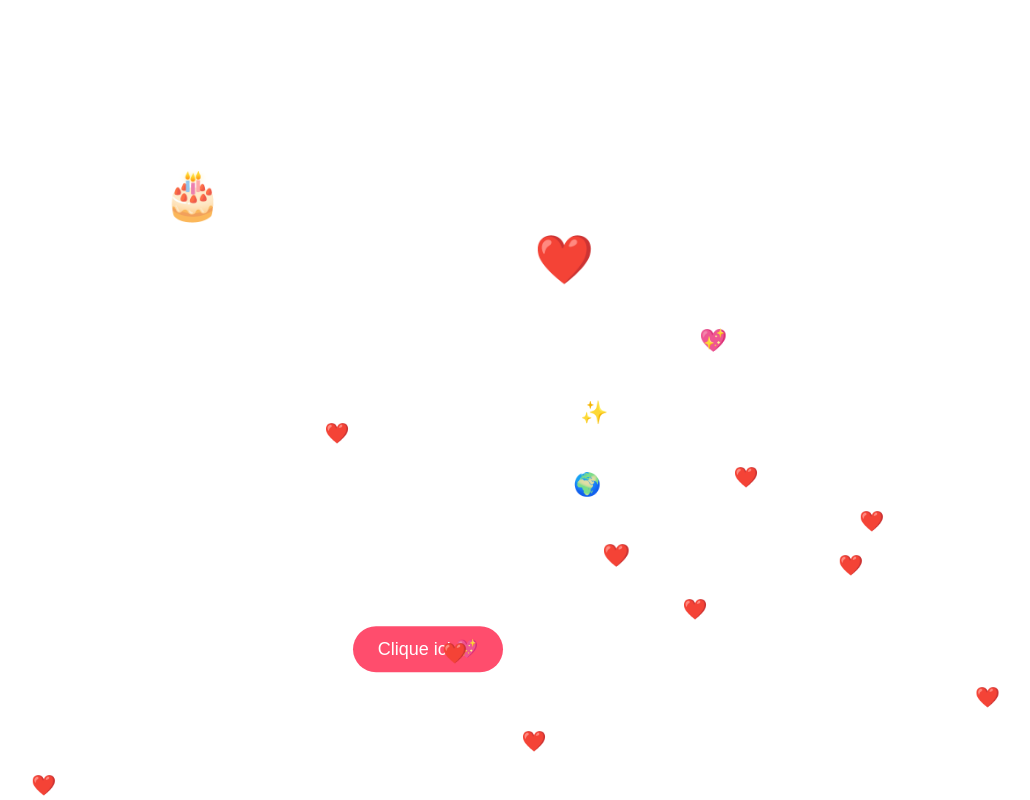
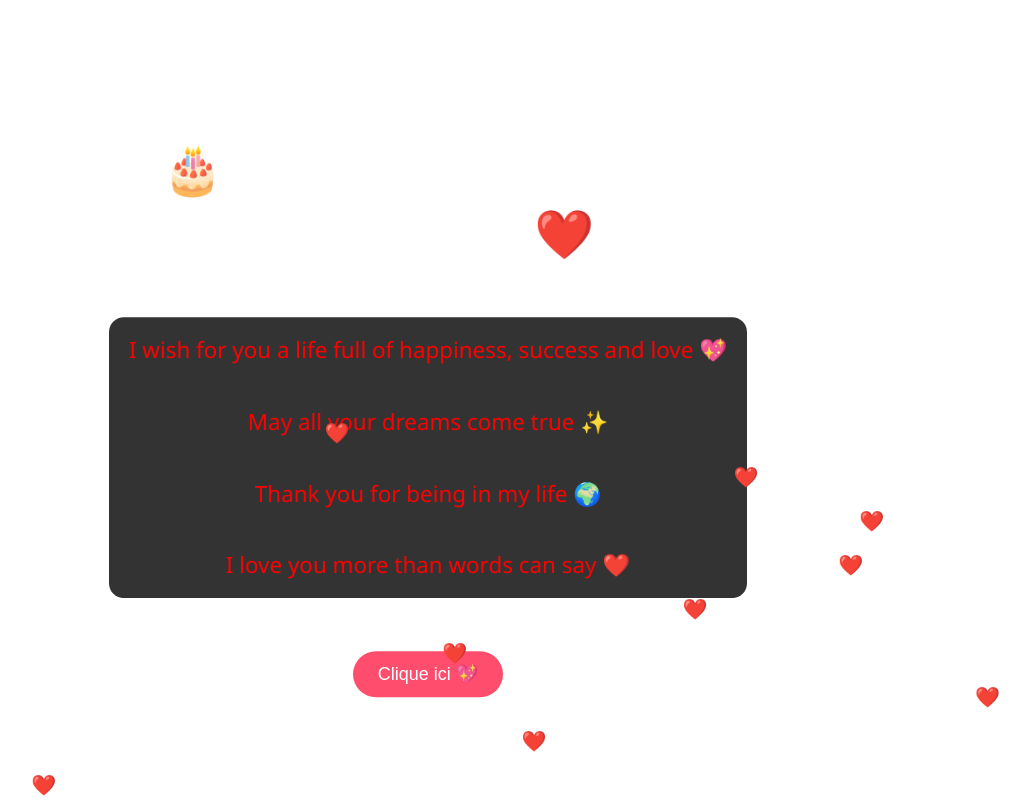
Before and after one commit to zineb-zul/birthday, a website: page index.html in a window 1280 px wide. Both pictures are taken after a click on the button "Clique ici 💖". Shown: the whole page, without its empty margins (212-1242 px from the left). Drawn offline with Linux system fonts and the light colour scheme.

Commit message:
Update index.html

```diff
--- a/index.html
+++ b/index.html
@@ -26,17 +26,21 @@
     font-size: 3em;
 }
 
+/* texte message surprise */
 p {
     font-size: 1.4em;
     margin-top: 20px;
     line-height: 1.6;
+    padding: 15px 20px;
+    border-radius: 15px;
+    background-color: rgba(0, 0, 0, 0.8); /* fond noir semi-transparent */
+    color: red; /* tu peux mettre blue si tu veux */
+    display: inline-block; /* pour que le fond soit autour du texte seulement */
 }
 
 /* texte initial caché */
 .hidden {
     opacity: 0;
-    color: red; /* <-- ici tu choisis la couleur */
-    /* pour bleu, mets color: blue; */
 }
 
 /* animation texte */
@@ -90,6 +94,7 @@
         Thank you for being in my life 🌍<br><br>
         I love you more than words can say ❤️
     </p>
+    <br>
     <button onclick="startSurprise()">Clique ici 💖</button>
 </div>
 
```
